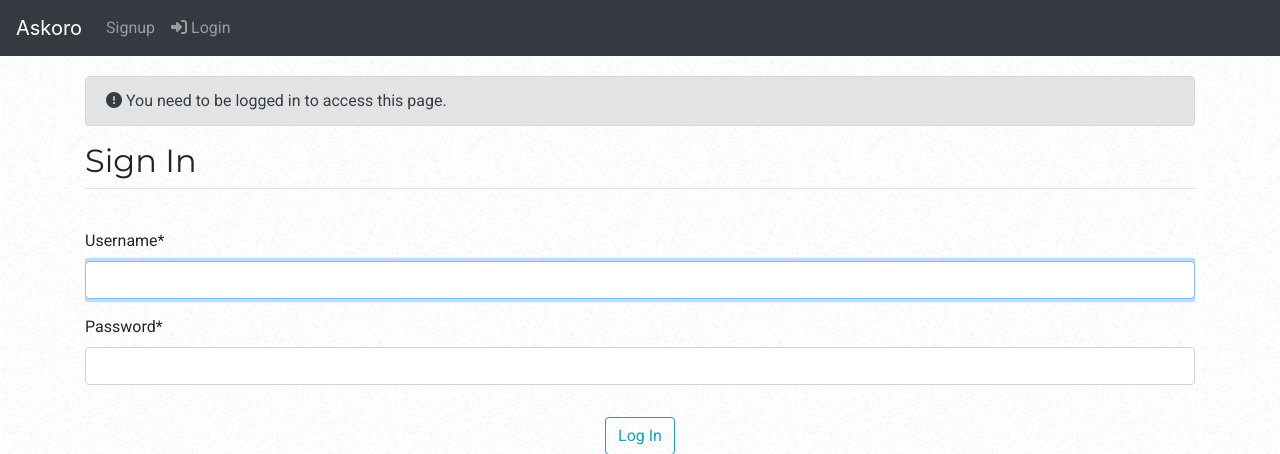
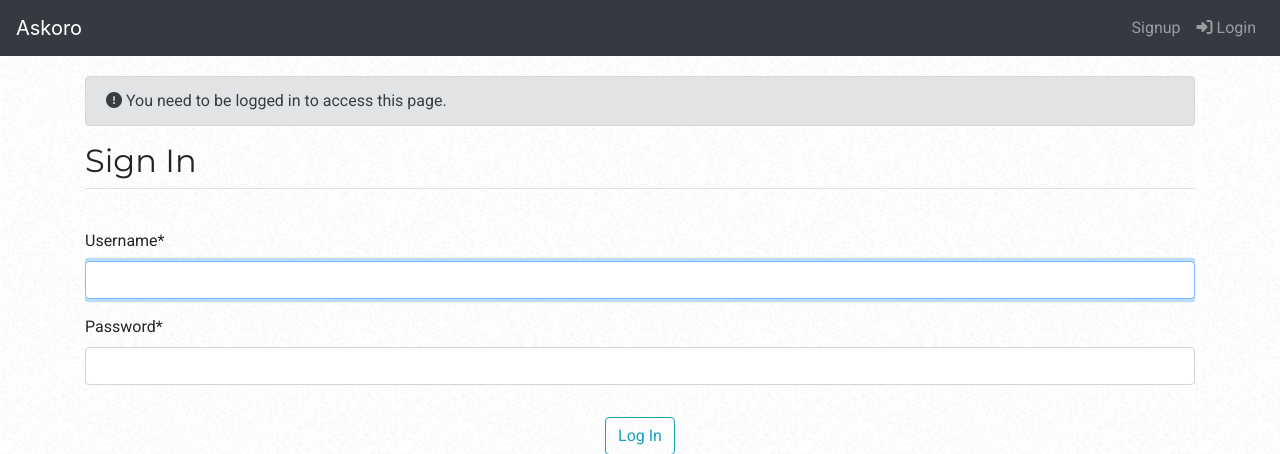
Before and after one commit to Arhaan/Askoro, a Django app: a page that uses doubts/templates/doubts/base.html in a window 1280 px wide. Shown: the top 454 px of the page. Run offline with Django 3.2, Linux system fonts and the light colour scheme; some libraries are stand-ins or nearby versions.

Commit message:
Navbar Alignment corrected

```diff
--- a/doubts/templates/doubts/base.html
+++ b/doubts/templates/doubts/base.html
@@ -21,8 +21,11 @@
     <nav class="navbar navbar-expand-lg navbar-dark bg-dark">
 
       <a class="navbar-brand" href="{%url 'doubts:index'%}"><h>Askoro</h></a>
+      <div class="collapse navbar-collapse" id="navbarToggle">
+        <div class="navbar-nav mr-auto">
 
-      <div class="navbar-nav">
+        </div>
+      <div class="navbar-nav ">
         {%if user.is_authenticated%}
             <a class="btn btn-outline-info nav-link" href="{% url 'doubts:create-question' %}" style="margin-right:25px">Ask Question</a>
             <a class="nav-link" href="{%url 'doubts:user-index' user.id%}">{{user.username}}</a>
@@ -31,6 +34,7 @@
             <a class="nav-link" href="{%url 'signup'%}">Signup</a>
             <a class="nav-link" href="{%url 'login'%}"><i class="fas fa-sign-in-alt"></i> Login</a>
           {%endif%}
+      </div>
       </div>
     </nav>
         <!--Navbar Ends-->
```
